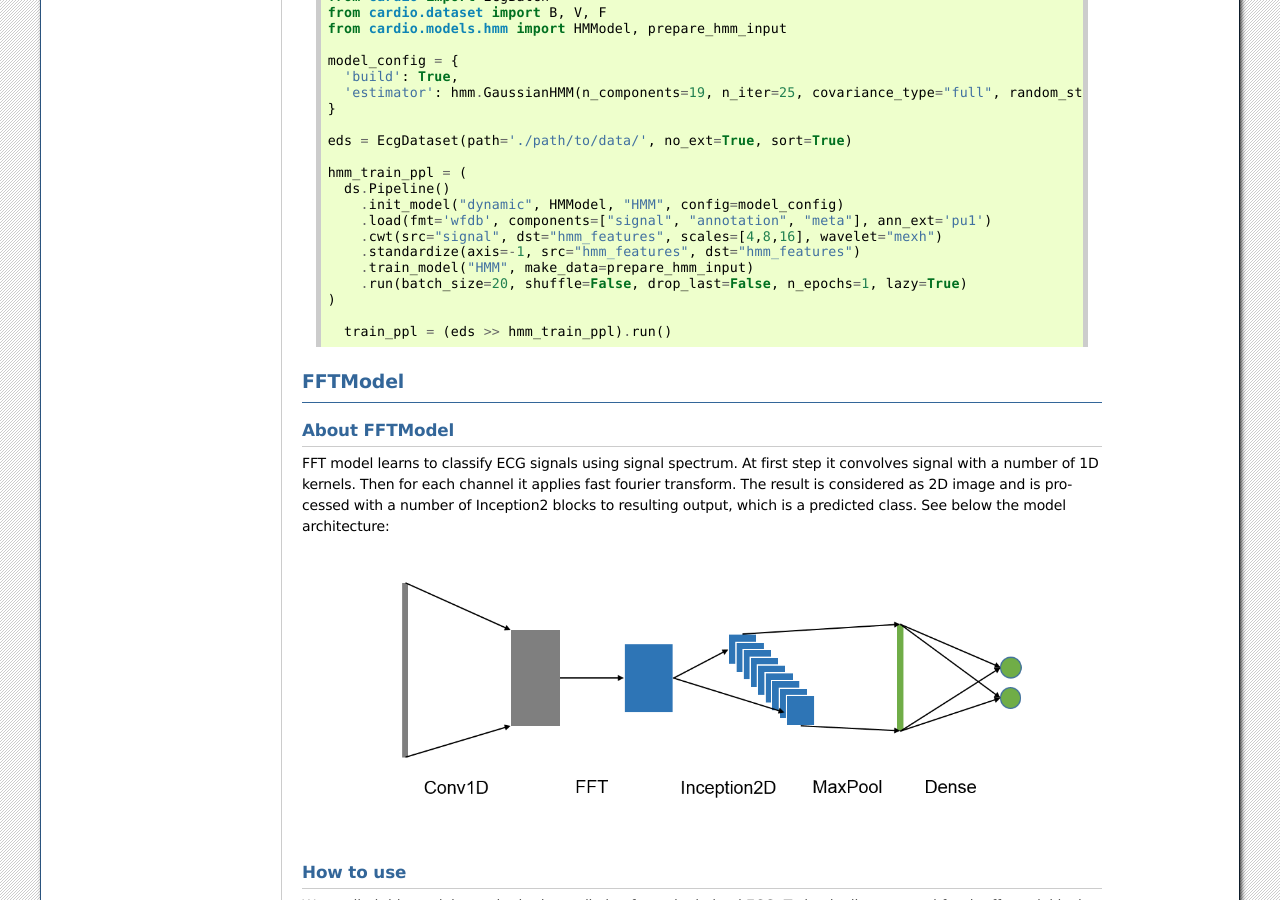
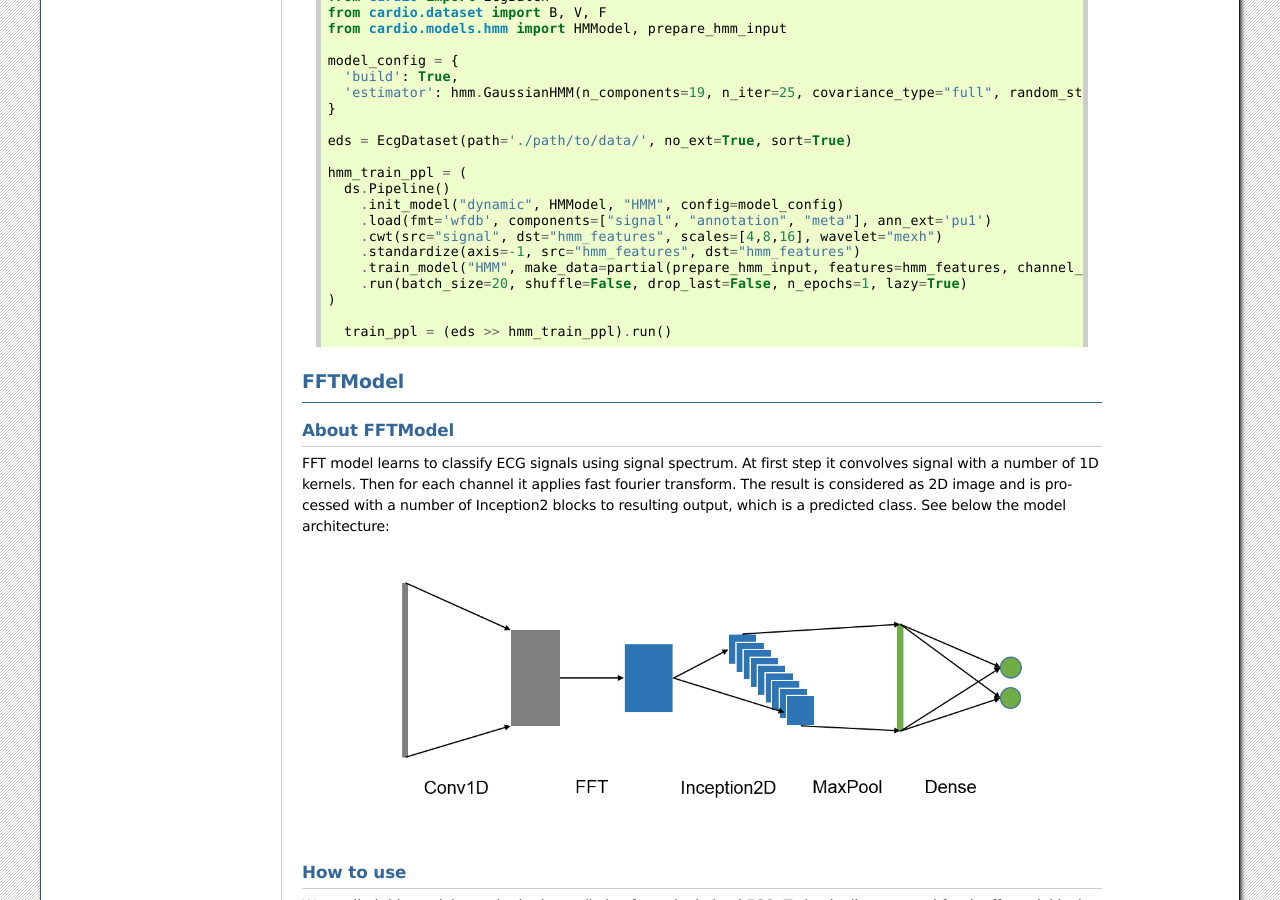
Before and after one commit to analysiscenter/cardio, a Sphinx documentation site: the page built from docs/modules/models.rst, in a window 1280 px wide and 900 px high, scrolled down 2023 px. Built offline with Sphinx 7.4.7, drawn with Linux system fonts in a browser that asks for light colours.

Commit message:
Fixed mistake in hmm pipeline in models.rst; Updated hmm_training notebook

```diff
--- a/docs/modules/models.rst
+++ b/docs/modules/models.rst
@@ -93,7 +93,7 @@ How to use
       .load(fmt='wfdb', components=["signal", "annotation", "meta"], ann_ext='pu1')
       .cwt(src="signal", dst="hmm_features", scales=[4,8,16], wavelet="mexh")
       .standardize(axis=-1, src="hmm_features", dst="hmm_features")
-      .train_model("HMM", make_data=prepare_hmm_input)
+      .train_model("HMM", make_data=partial(prepare_hmm_input, features=hmm_features, channel_ix=0)))
       .run(batch_size=20, shuffle=False, drop_last=False, n_epochs=1, lazy=True)
   )
 
```
Also changed, not shown: 1 other file.
